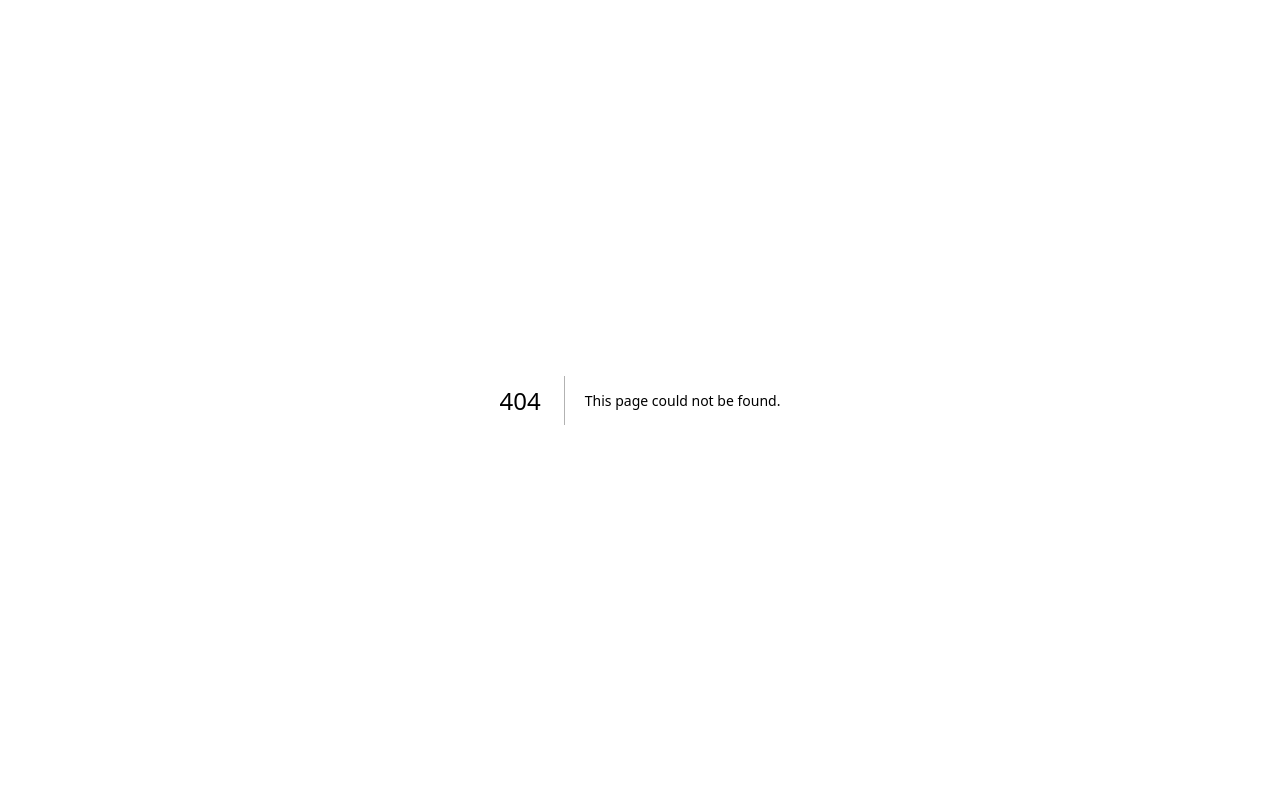
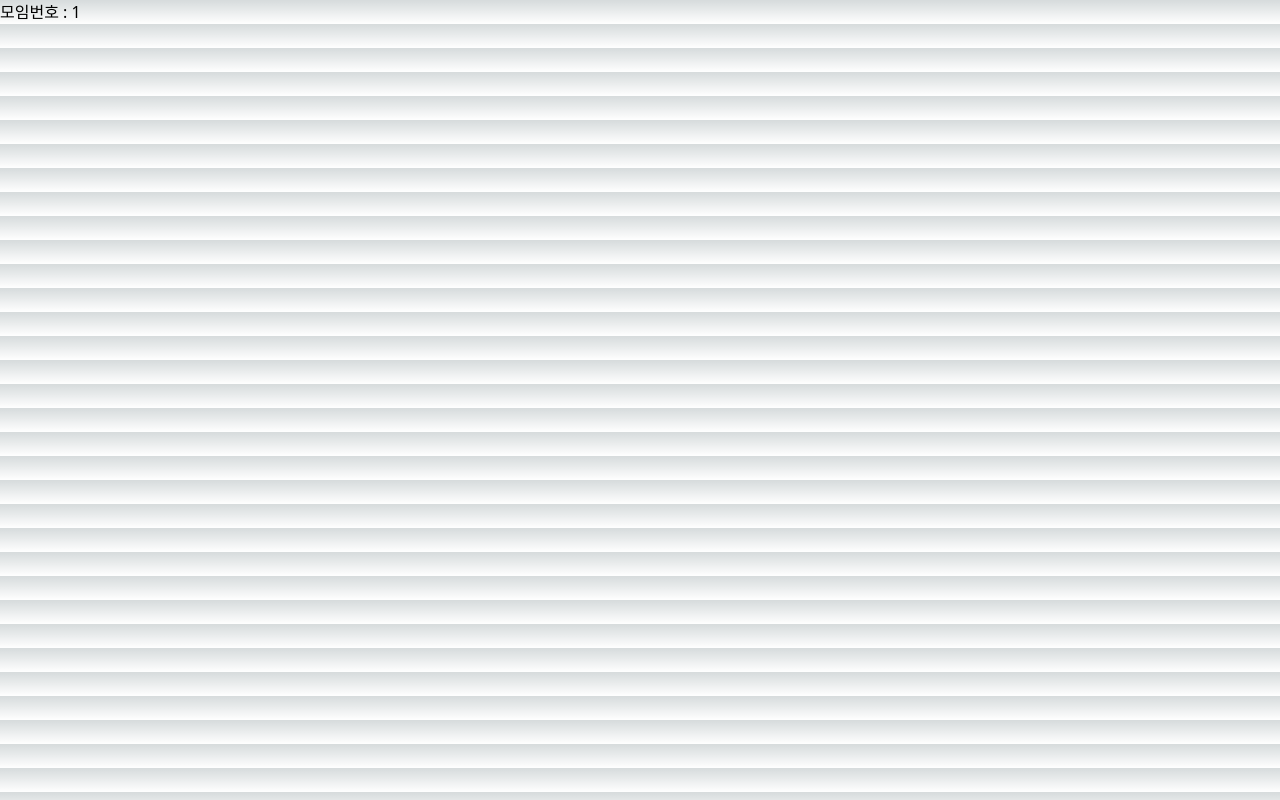
Before and after one commit to harry7435/minton-pot, a Next.js app: page /group/1 in a window 1280 px wide. Before the commit this address had no page. Built offline with nearby package versions, Linux system fonts and the light colour scheme.

Commit message:
[✨feat]: 그룹 생성 및 그룹 페이지 초기 라우팅 페이지 추가

```diff
--- /dev/null
+++ b/app/createGroup/page.tsx
@@ -0,0 +1,7 @@
+export default function CreateGroup() {
+  return (
+    <>
+      <h1>모임 만들기</h1>
+    </>
+  )
+}
--- /dev/null
+++ b/app/group/[slug]/page.tsx
@@ -0,0 +1,7 @@
+export default function GroupPage({ params }: { params: { slug: string } }) {
+  return (
+    <>
+      <h2>모임번호 : {params.slug}</h2>
+    </>
+  );
+}
```
